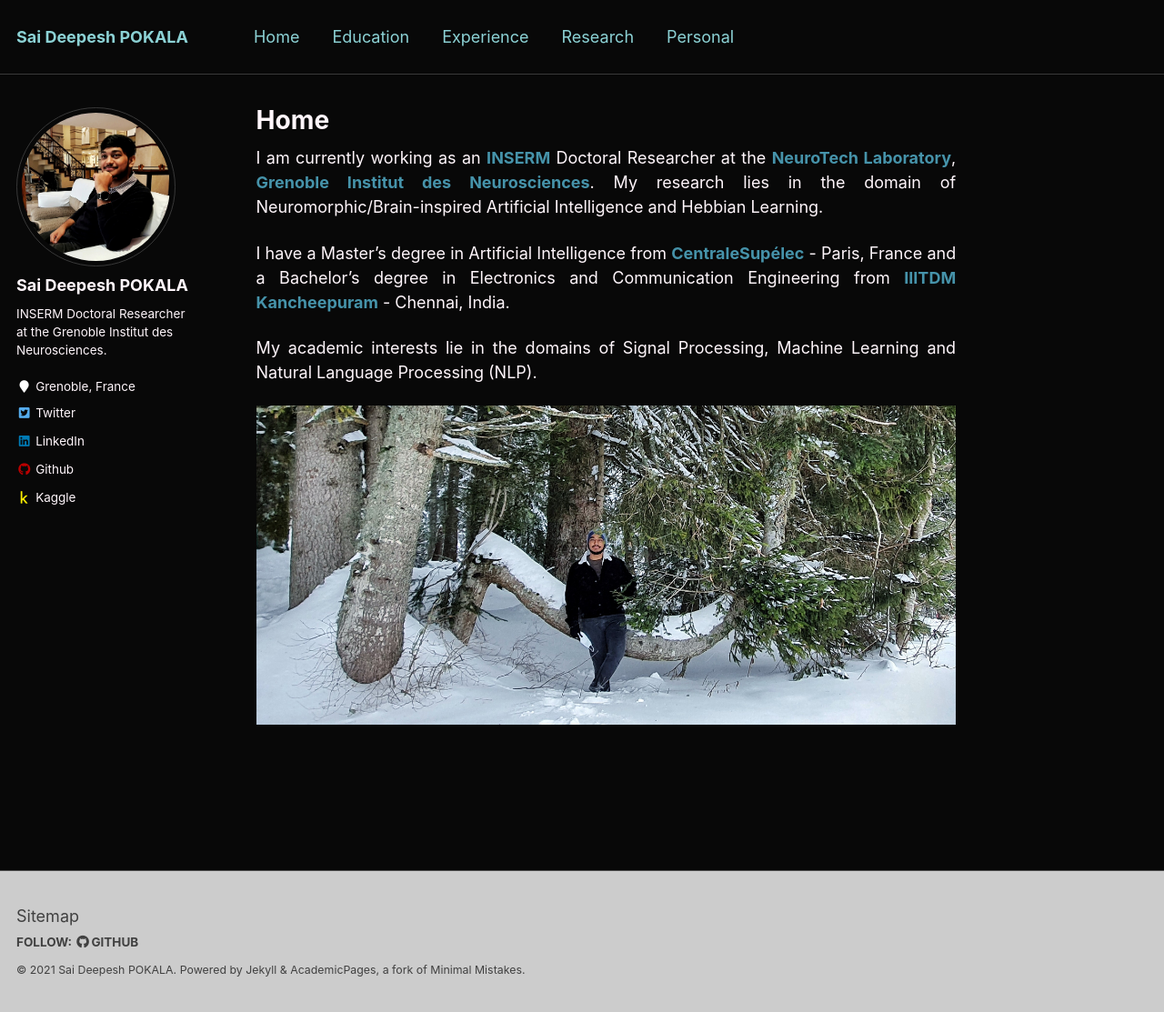
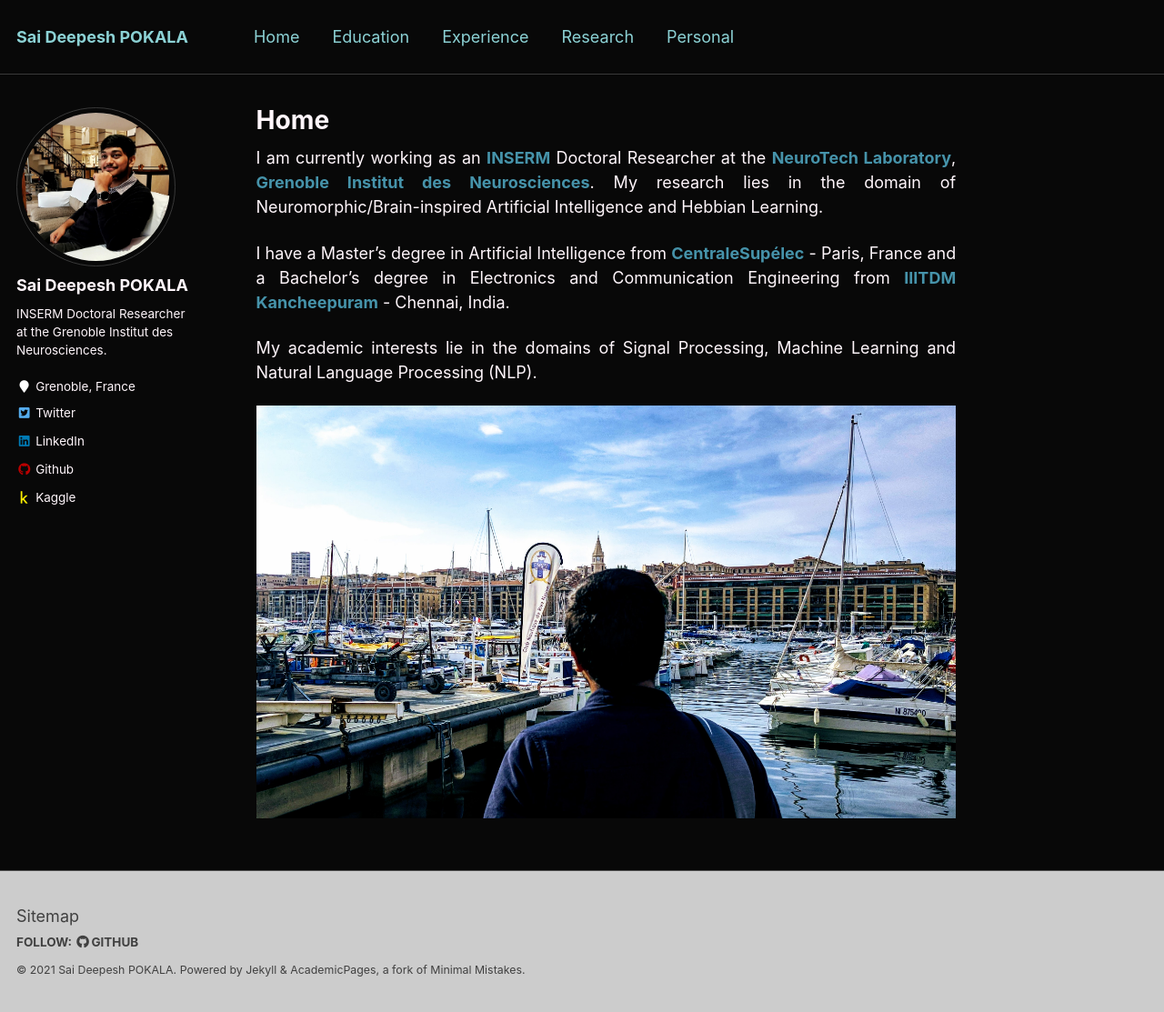
Before and after one commit to saideepesh/saideepesh.github.io, a Jekyll site: the page built from _pages/about.md, in a window 1280 px wide and 1113 px high. Shown: the whole window at 91% size. Built offline with Jekyll 4.4.1, drawn with Linux system fonts in a browser that asks for light colours.

Commit message:
Update about.md

```diff
--- a/_pages/about.md
+++ b/_pages/about.md
@@ -17,5 +17,5 @@ My academic interests lie in the domains of Signal Processing, Machine Learning
 <!--You can find more information in my [CV](https://saideepesh.github.io/files/PSD_CV_Dec 2020.pdf){:target="_blank" rel="noopener"}.-->
 
 <p align="center">
-  <img src="https://saideepesh.github.io/files/Col de Porte 2.jpeg?raw=true">
+  <img src="https://saideepesh.github.io/files/Marseille 2018.jpeg?raw=true">
 </p>
```
